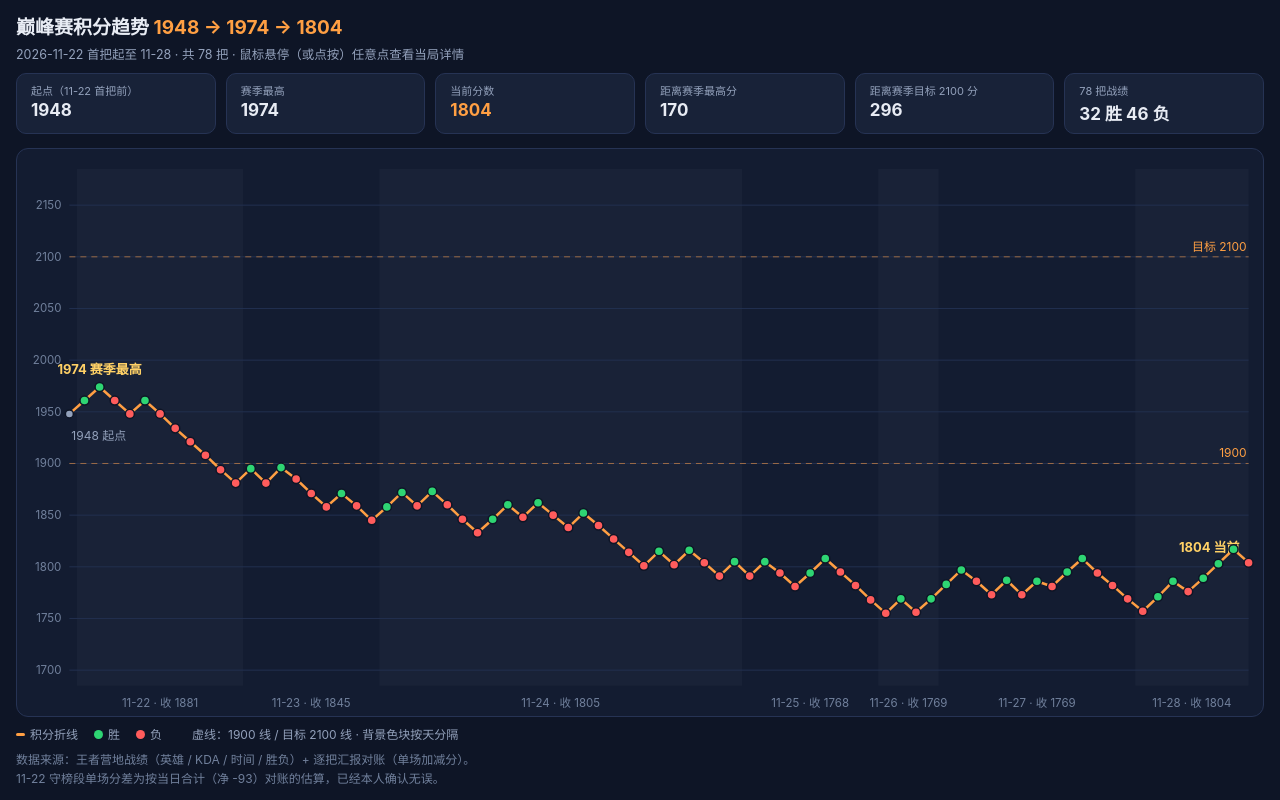
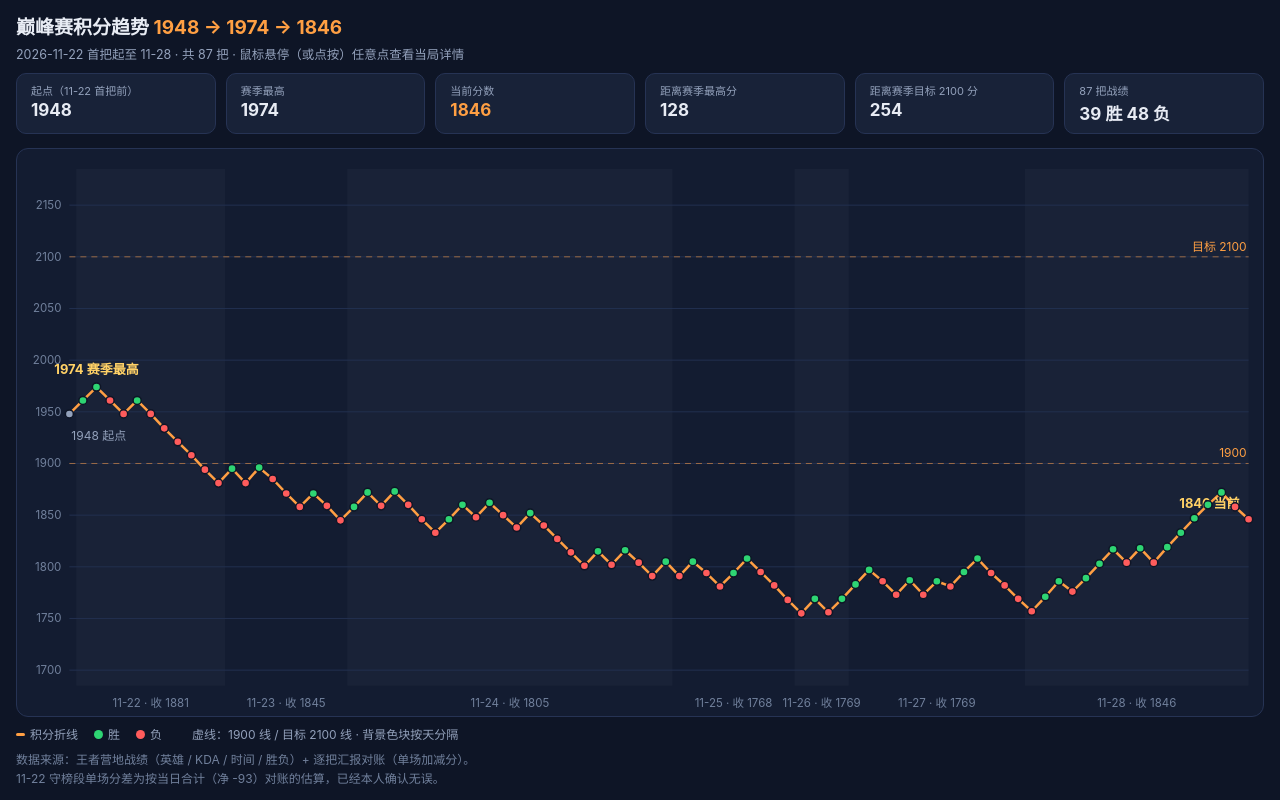
Before and after one commit to GrizzCoder/peak-trend, a plain HTML site: page index.html in a window 1280 px wide. Drawn offline with Linux system fonts and the light colour scheme.

Commit message:
2026-11-28 evening relapse: +9 games 7W2L net +42, day total 17 games net +77, close 1846 (87 games)

```diff
--- a/index.html
+++ b/index.html
@@ -3,7 +3,7 @@
 <head>
 <meta charset="UTF-8">
 <meta name="viewport" content="width=device-width, initial-scale=1.0">
-<title>巅峰赛积分趋势 1948 → 1974 → 1804</title>
+<title>巅峰赛积分趋势 1948 → 1974 → 1846</title>
 <style>
   * { box-sizing: border-box; margin: 0; padding: 0; }
   html, body { height: 100%; }
@@ -44,15 +44,15 @@
 </head>
 <body>
 <div class="wrap">
-  <h1>巅峰赛积分趋势 <span class="num">1948 → 1974 → 1804</span></h1>
-  <div class="sub">2026-11-22 首把起至 11-28 · 共 78 把 · 鼠标悬停（或点按）任意点查看当局详情</div>
+  <h1>巅峰赛积分趋势 <span class="num">1948 → 1974 → 1846</span></h1>
+  <div class="sub">2026-11-22 首把起至 11-28 · 共 87 把 · 鼠标悬停（或点按）任意点查看当局详情</div>
   <div class="stats">
     <div class="stat"><div class="k">起点（11-22 首把前）</div><div class="v">1948</div></div>
     <div class="stat"><div class="k">赛季最高</div><div class="v">1974</div></div>
-    <div class="stat"><div class="k">当前分数</div><div class="v orange">1804</div></div>
-    <div class="stat"><div class="k">距离赛季最高分</div><div class="v">170</div></div>
-    <div class="stat"><div class="k">距离赛季目标 2100 分</div><div class="v">296</div></div>
-    <div class="stat"><div class="k">78 把战绩</div><div class="v">32 胜 46 负</div></div>
+    <div class="stat"><div class="k">当前分数</div><div class="v orange">1846</div></div>
+    <div class="stat"><div class="k">距离赛季最高分</div><div class="v">128</div></div>
+    <div class="stat"><div class="k">距离赛季目标 2100 分</div><div class="v">254</div></div>
+    <div class="stat"><div class="k">87 把战绩</div><div class="v">39 胜 48 负</div></div>
   </div>
   <div class="chartbox" id="chartbox">
     <svg id="chart" aria-label="巅峰赛积分趋势图"></svg>
@@ -81,7 +81,8 @@ const G = [
 ["11-27","21:25","太乙真人","W",13,"0/5/15",""],["11-27","21:49","甄姬","L",-5,"1/4/3","败方 MVP"],["11-27","22:38","夏侯惇","W",14,"2/2/11",""],["11-27","22:58","金蝉","W",13,"0/4/12",""],["11-27","23:23","太乙真人","L",-14,"0/5/7",""],["11-27","23:42","元流之子·射手","L",-12,"3/3/2",""],
 ["11-27","00:05","少司缘","L",-13,"0/7/4",""],
 ["11-28","14:13","甄姬","L",-12,"1/0/5","败方 MVP · 银牌中路"],["11-28","14:29","元流之子·辅助","W",14,"1/3/15",""],["11-28","14:52","女娲","W",15,"2/0/7","MVP · 银牌中路"],["11-28","15:09","少司缘","L",-10,"0/6/8",""],["11-28","15:27","甄姬","W",13,"0/5/18",""],["11-28","15:46","项羽","W",14,"2/3/9",""],
-["11-28","16:04","沈梦溪","W",14,"2/2/8",""],["11-28","16:20","元流之子·辅助","L",-13,"0/6/5",""]
+["11-28","16:04","沈梦溪","W",14,"2/2/8",""],["11-28","16:20","元流之子·辅助","L",-13,"0/6/5",""],
+["11-28","18:01","元流之子·射手","W",14,"1/1/5",""],["11-28","18:15","项羽","L",-14,"0/4/4",""],["11-28","18:31","孙权","W",15,"5/3/7","MVP · 银牌发育路"],["11-28","18:48","莱西奥","W",14,"5/2/6",""],["11-28","19:03","孙权","W",14,"11/6/8",""],["11-28","19:21","元流之子·射手","W",13,"2/3/6",""],["11-28","19:33","马可波罗","W",12,"0/2/2",""],["11-28","19:47","卢雅娜","L",-14,"0/5/4",""],["11-28","20:03","元流之子·射手","L",-12,"5/1/6","败方 MVP · 银牌发育路"]
 ];
 const scores = [START];
 G.forEach(g => scores.push(scores[scores.length - 1] + g[4]));
```
